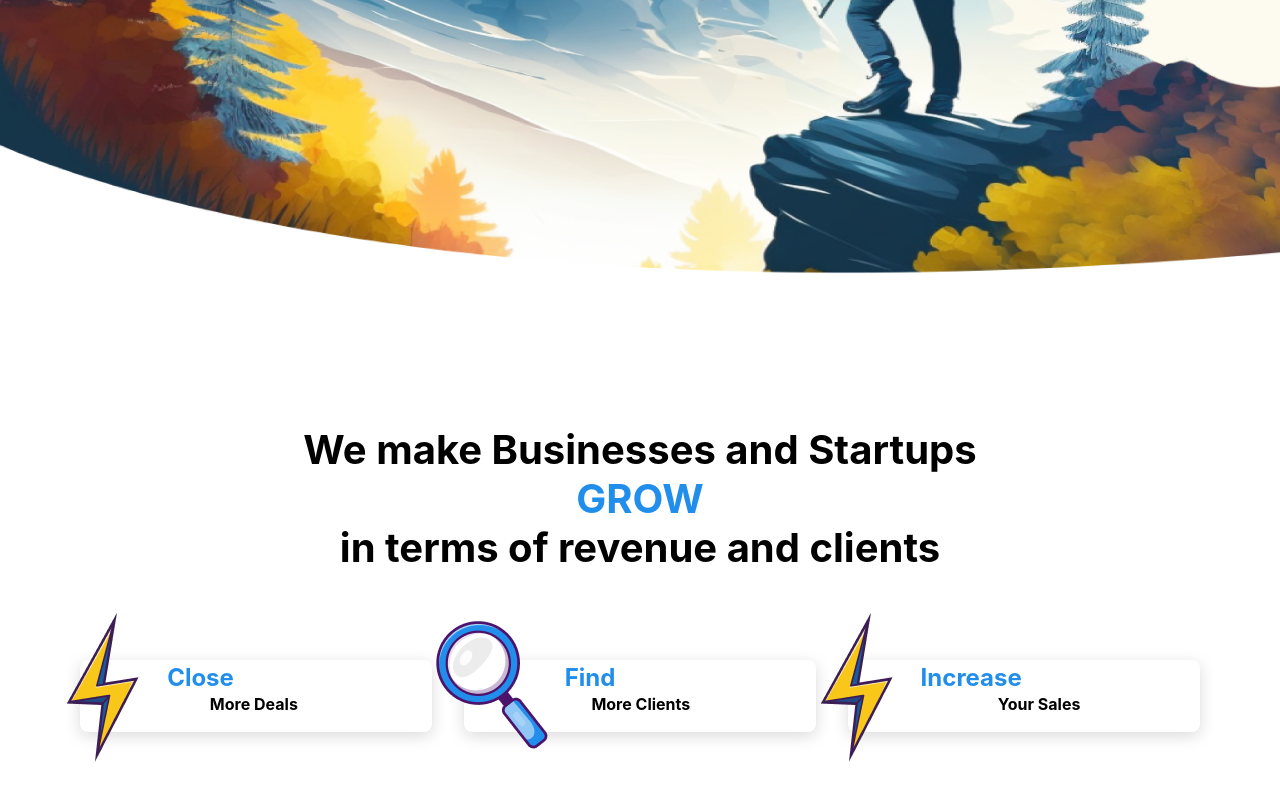
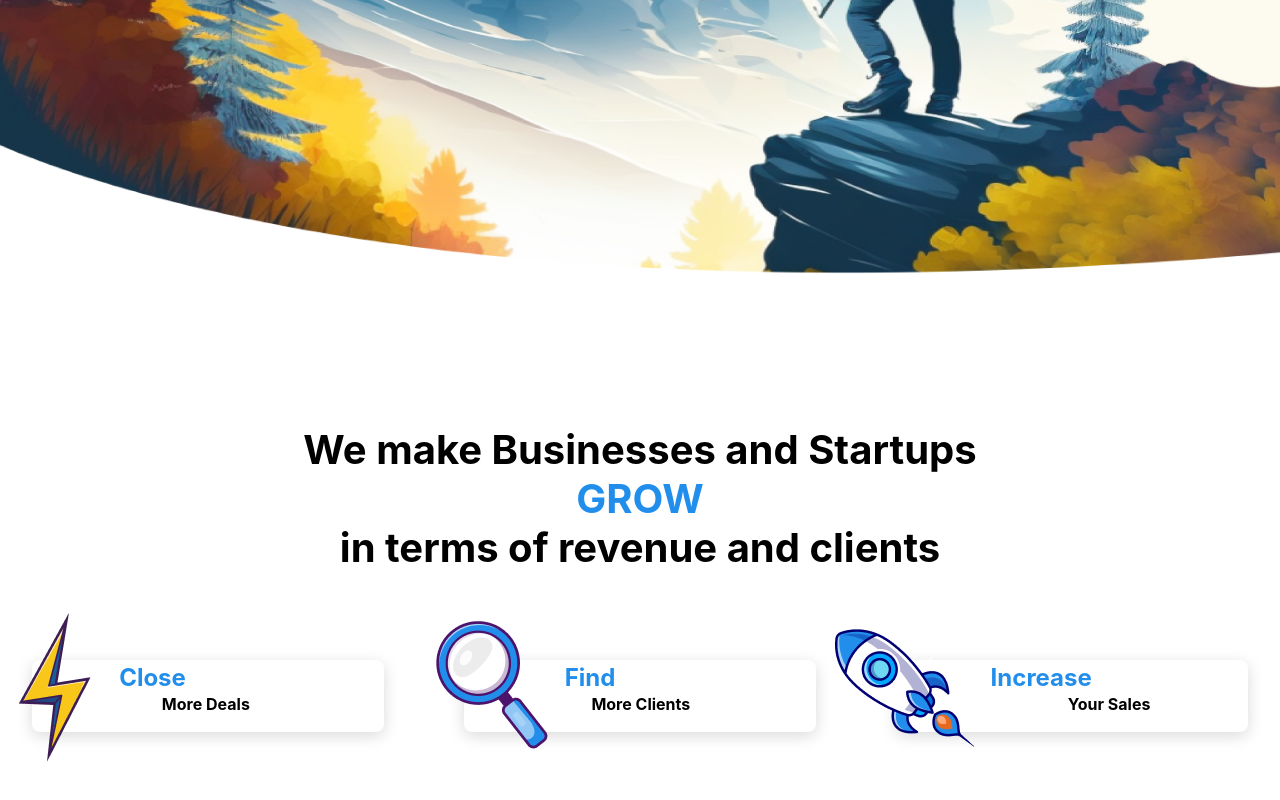
Before and after one commit to seifeddinesaad01/SaravaSales-Landing-Page, a React (Create React App) app: page / in a window 1280 px wide. Shown: the part 620-1420 px from the top of the page. Before the commit the page ends 1385 px from the top, so only its background shows below. Built offline with nearby package versions, Linux system fonts and the light colour scheme.

Commit message:
adding cards

```diff
--- a/src/App.css
+++ b/src/App.css
@@ -84,7 +84,8 @@ font-weight: 700;
 
 .section1__cards{
   display: flex;
-gap: 2rem;
+gap: 5rem;
+height: 50vh;
 }
 
 .section1__card{
--- a/src/components/Section-1/SectionOne.jsx
+++ b/src/components/Section-1/SectionOne.jsx
@@ -1,6 +1,7 @@
 import React from "react";
 import card1Img from "../../assets/card1.png";
-import card2Img from "../../assets/card2.png"
+import card2Img from "../../assets/card2.png";
+import card3Img from "../../assets/card3.png"
 
 const SectionOne = () => {
   return (
@@ -20,7 +21,7 @@ const SectionOne = () => {
             <p style={{marginLeft:'-2.5rem', marginTop:'2rem', fontWeight:'bold'}}>More Clients</p>
         </div>
         <div className="section1__card">
-            <img className="card__img" src={card1Img} alt="card" />
+            <img className="card__img" src={card3Img} alt="card" />
             <h2 style={{color: '#228EEB', marginTop:'-1.1rem'}}>Increase</h2>
             <p style={{marginLeft:'-2.5rem', marginTop:'2rem', fontWeight:'bold'}}>Your Sales</p>
         </div>
```
Also changed, not shown: src/assets/card3.png (added).
